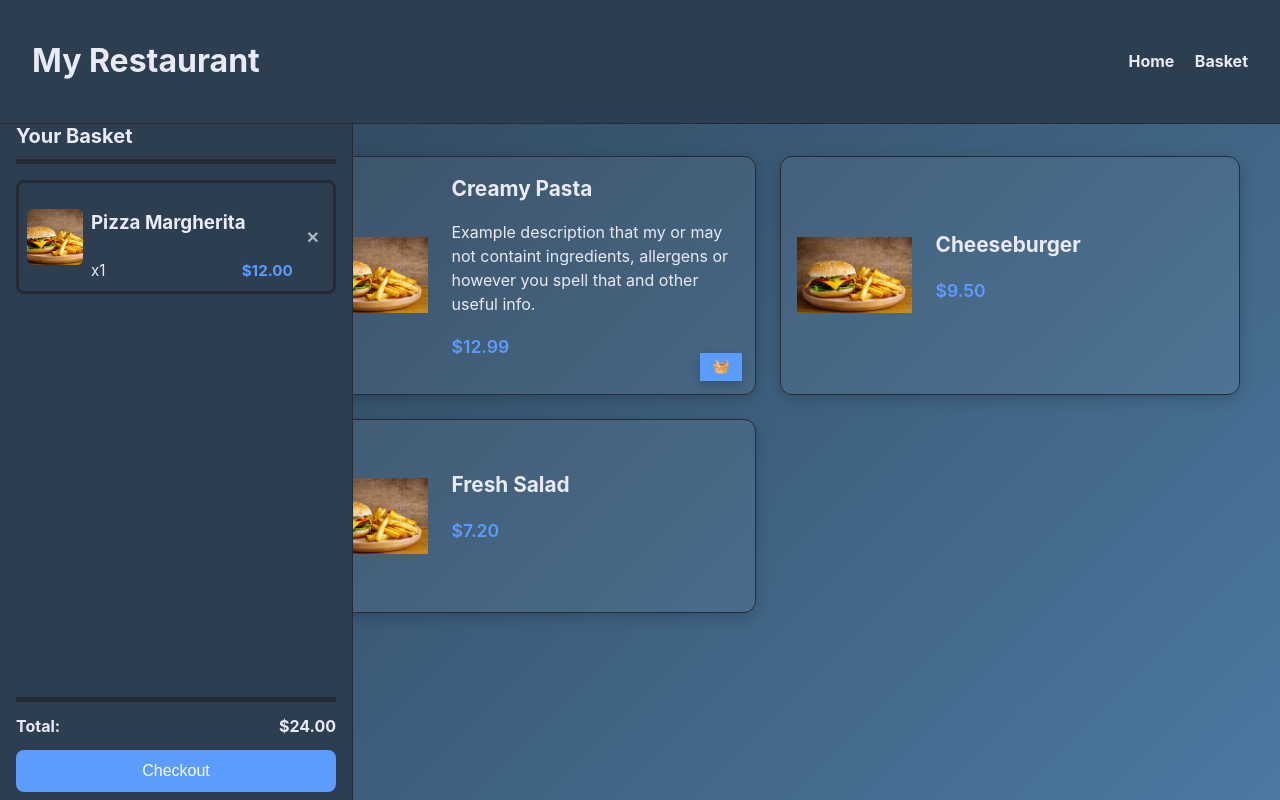
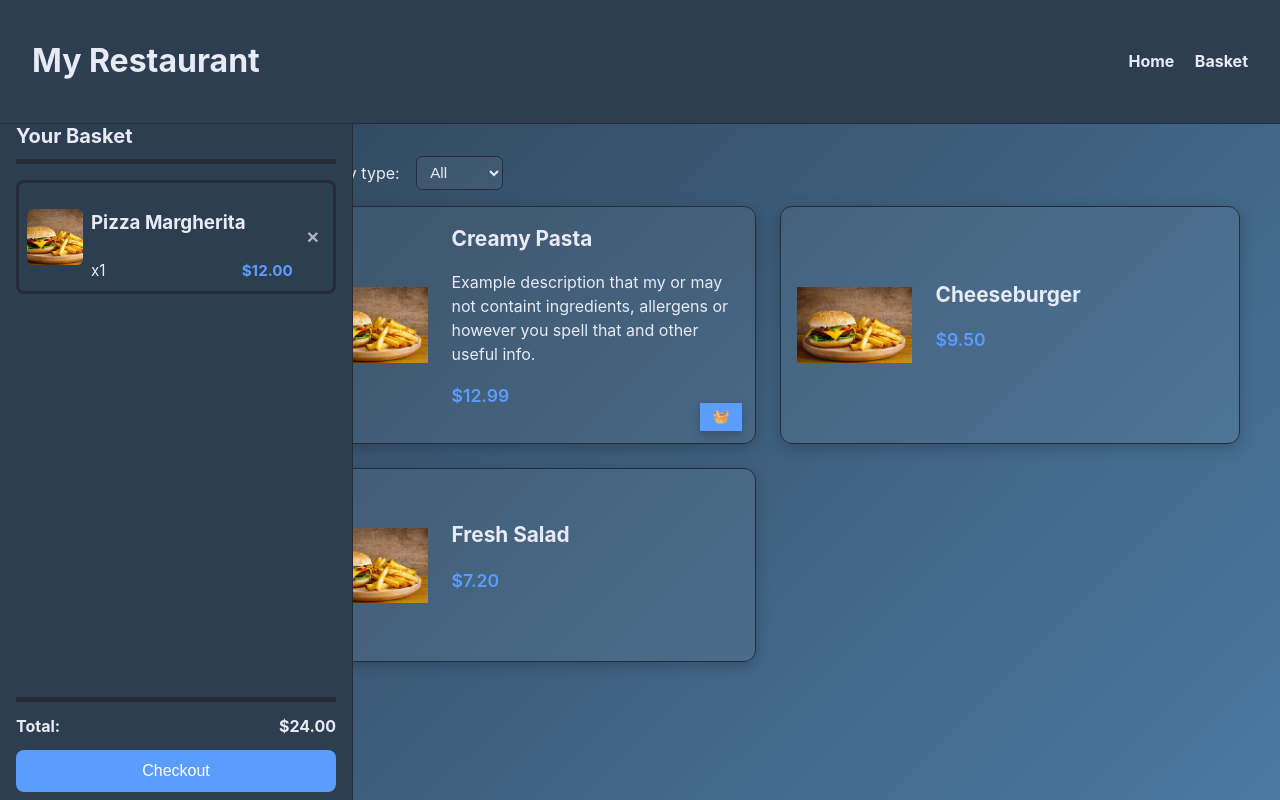
Before and after one commit to KKondor/2025-szfm-big-project, a Flask app: page /item-list in a window 1280 px wide. Run offline with Flask 3, Linux system fonts and the light colour scheme.

Commit message:
feat: added a filter in the item-list

```diff
--- a/src/frontend/static/css/item-list.css
+++ b/src/frontend/static/css/item-list.css
@@ -3,6 +3,37 @@
   grid-template-columns: repeat(auto-fit, minmax(clamp(16rem, 40%, 22rem), 1fr));
   gap: 1.5rem;
   margin-left: calc(min(80vw, 240px) + 1rem);
+}
+
+.filter-bar {
+  display: flex;
+  align-items: center;
+  gap: 1rem;
+  margin-left: calc(min(80vw, 240px) + 1rem);
+  margin-bottom: 1rem;
+}
+
+#food-type {
+  background: rgba(255, 255, 255, 0.05);
+  color: var(--text);
+  border: 1px solid var(--border);
+  border-radius: 0.4rem;
+  padding: 0.4rem 0.6rem;
+  font-size: 0.95rem;
+  cursor: pointer;
+  transition: border 0.2s ease, background 0.2s ease;
+}
+
+#food-type:hover,
+#food-type:focus {
+    border-color: var(--brand);
+    background: rgba(255, 255, 255, 0.08);
+    outline: none;
+}
+
+#food-type option {
+    background-color: var(--bg_from);
+    color: var(--text);
 }
 
 .item-card {
--- a/src/frontend/templates/item-list.html
+++ b/src/frontend/templates/item-list.html
@@ -31,6 +31,17 @@
 {% endblock %}
 
 {% block content %}
+<div class="filter-bar">
+    <label for="food-type">Filter by type:</label>
+    <select id="food-type" name="food-type">
+      <option value="all">All</option>
+      <option value="pizza">Pizza</option>
+      <option value="pasta">Pasta</option>
+      <option value="burger">Burger</option>
+      <option value="salad">Salad</option>
+    </select>
+  </div>
+
 <div class="item-list">
 
   <div class="item-card">
```
